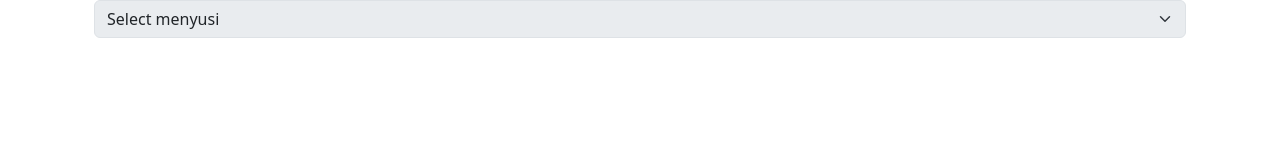
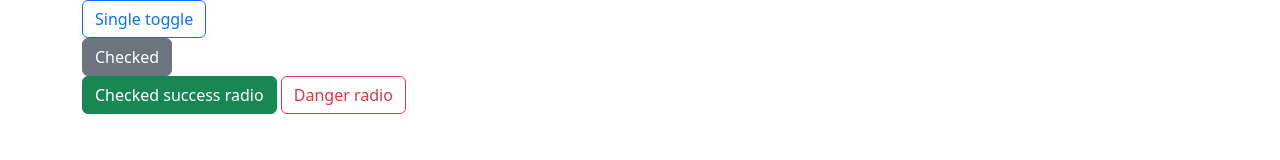
Before and after one commit to Abbos1202/bootstrap, a plain HTML site: page index.html in a window 1280 px wide. Drawn offline with Linux system fonts and the light colour scheme.

Commit message:
types of Checks

```diff
--- a/index.html
+++ b/index.html
@@ -13,76 +13,272 @@
     <link rel="stylesheet" href="main.css" />
   </head>
   <body>
-    <!-- Select -->
+    <!-- Checks -->
 
     <!-- <div class="container">
-      <select class="form-select" aria-label="Select uchun misol">
-        <option selected>Select menyusi</option>
-        <option value="1">Birinchi</option>
-        <option value="2">Ikkinchi</option>
-        <option value="3">Uchinchi</option>
-        <option value="4">To'rtinchi</option>
-      </select>
+      <div class="form-check">
+        <input type="checkbox" class="form-check-input" value="" id="default-checkbox">
+        <label for="default-checkbox" class="form-check-label">
+          Default checkbox
+        </label>
+      </div>
+      <div class="form-check">
+        <input type="checkbox" class="form-check-input" value="" id="checkeck-checkbox" checked>
+        <label for="checkeck-checkbox" class="form-check-label">
+          Tanlangan checkbox
+        </label>
+      </div>
     </div> -->
 
-    <!-- Sizing -->
+    <!-- Disabled checkbox -->
 
     <!-- <div class="container">
-      <select
-        class="form-select form-select-lg mb-3"
-        aria-label="form-select-lg uchun misol"
-      >
-        <option selected>Select menyusi</option>
-        <option value="1">Birinchi</option>
-        <option value="2">Ikkinchi</option>
-        <option value="3">Uchinchi</option>
-        <option value="4">To'rtinchi</option>
-      </select>
-
-      <select
-        class="form-select form-select-sm"
-        aria-label="form-select-sm uchun misol"
-      >
-        <option selected>Select menyusi</option>
-        <option value="1">Birinchi</option>
-        <option value="2">Ikkinchi</option>
-        <option value="3">Uchinchi</option>
-        <option value="4">To'rtinchi</option>
-      </select>
+      <div class="form-check">
+        <input
+          class="form-check-input"
+          type="checkbox"
+          value=""
+          id="flexCheckIndeterminateDisabled"
+          disabled
+        />
+        <label class="form-check-label" for="flexCheckIndeterminateDisabled">
+          Disabled indeterminate checkbox
+        </label>
+      </div>
+      <div class="form-check">
+        <input
+          class="form-check-input"
+          type="checkbox"
+          value=""
+          id="flexCheckDisabled"
+          disabled
+        />
+        <label class="form-check-label" for="flexCheckDisabled">
+          Disabled checkbox
+        </label>
+      </div>
+      <div class="form-check">
+        <input
+          class="form-check-input"
+          type="checkbox"
+          value=""
+          id="flexCheckCheckedDisabled"
+          checked
+          disabled
+        />
+        <label class="form-check-label" for="flexCheckCheckedDisabled">
+          Disabled checked checkbox
+        </label>
+      </div>
     </div> -->
 
-    <!-- Multiple select -->
+    <!-- Inline checkbox -->
 
     <!-- <div class="container">
-      <select
-      class="form-select"
-      multiple
-      aria-label="Multiple select uchun misol"
-    >
-      <option selected>Select menyusi</option>
-      <option value="1">Birinchi</option>
-      <option value="2">Ikkinchi</option>
-      <option value="3">Uchinchi</option>
-      <option value="4">To'rtinchi</option>
-    </select>
+      <div class="form-check form-check-inline">
+        <input
+          type="checkbox"
+          class="form-check-input"
+          id="inline checkbox-1"
+          value="option1"
+        />
+        <label for="inline checkbox-1" class="form-check-label">1</label>
+      </div>
+      <div class="form-check form-check-inline">
+        <input
+          type="checkbox"
+          class="form-check-input"
+          id="inline checkbox-1"
+          value="option1"
+          checked
+        />
+        <label for="inline checkbox-1" class="form-check-label">2</label>
+      </div>
+      <div class="form-check form-check-inline">
+        <input
+          type="checkbox"
+          class="form-check-input"
+          id="inline checkbox-1"
+          value="option1"
+          disabled
+        />
+        <label for="inline checkbox-1" class="form-check-label">3 (disabled)</label>
+      </div>
     </div> -->
 
-    <!-- Disabled select -->
+    <!-- Switch -->
+
+    <!-- <div class="container">
+      <div class="form-check form-switch">
+        <input class="form-check-input" type="checkbox" role="switch" id="flexSwitchCheckDefault">
+        <label class="form-check-label" for="flexSwitchCheckDefault">Default switch checkbox input</label>
+      </div>
+      <div class="form-check form-switch">
+        <input class="form-check-input" type="checkbox" role="switch" id="flexSwitchCheckChecked" checked>
+        <label class="form-check-label" for="flexSwitchCheckChecked">Checked switch checkbox input</label>
+      </div>
+      <div class="form-check form-switch">
+        <input class="form-check-input" type="checkbox" role="switch" id="flexSwitchCheckDisabled" disabled>
+        <label class="form-check-label" for="flexSwitchCheckDisabled">Disabled switch checkbox input</label>
+      </div>
+      <div class="form-check form-switch">
+        <input class="form-check-input" type="checkbox" role="switch" id="flexSwitchCheckCheckedDisabled" checked disabled>
+        <label class="form-check-label" for="flexSwitchCheckCheckedDisabled">Disabled checked switch checkbox input</label>
+      </div>
+    </div> -->
+
+    <!-- Reverse -->
+
+    <!-- <div class="container">
+      <div class="form-check form-check-reverse">
+        <input class="form-check-input" type="checkbox" value="" id="reverseCheck1">
+        <label class="form-check-label" for="reverseCheck1">
+          Reverse checkbox
+        </label>
+      </div>
+      <div class="form-check form-check-reverse">
+        <input class="form-check-input" type="checkbox" value="" id="reverseCheck2" disabled>
+        <label class="form-check-label" for="reverseCheck2">
+          Disabled reverse checkbox
+        </label>
+      </div>
+
+      <div class="form-check form-switch form-check-reverse">
+        <input class="form-check-input" type="checkbox" id="flexSwitchCheckReverse">
+        <label class="form-check-label" for="flexSwitchCheckReverse">Reverse switch checkbox input</label>
+      </div>
+    </div> -->
+
+    <!-- Without labels -->
+
+    <!-- <div class="container">
+      <div>
+        <input class="form-check-input" type="checkbox" id="checkboxNoLabel" value="" aria-label="...">
+      </div>
+
+      <div>
+        <input class="form-check-input" type="radio" name="radioNoLabel" id="radioNoLabel1" value="" aria-label="...">
+      </div>
+    </div> -->
+
+    <!-- Checkbox toggle buttons -->
+
+    <!-- <div class="container">
+      <input
+        type="checkbox"
+        class="btn-check"
+        id="btn-check"
+        autocomplete="off"
+      />
+      <label class="btn btn-primary" for="btn-check">Single toggle</label>
+
+      <input
+        type="checkbox"
+        class="btn-check"
+        id="btn-check-2"
+        checked
+        autocomplete="off"
+      />
+      <label class="btn btn-primary" for="btn-check-2">Checked</label>
+
+      <input
+        type="checkbox"
+        class="btn-check"
+        id="btn-check-3"
+        autocomplete="off"
+        disabled
+      />
+      <label class="btn btn-primary" for="btn-check-3">Disabled</label>
+    </div> -->
+
+    <!-- Radio toggle buttons -->
+
+    <!-- <div class="container">
+      <input
+        type="radio"
+        class="btn-check"
+        name="options"
+        id="option1"
+        autocomplete="off"
+        checked
+      />
+      <label class="btn btn-secondary" for="option1">Checked</label>
+
+      <input
+        type="radio"
+        class="btn-check"
+        name="options"
+        id="option2"
+        autocomplete="off"
+      />
+      <label class="btn btn-primary" for="option2">Radio</label>
+
+      <input
+        type="radio"
+        class="btn-check"
+        name="options"
+        id="option3"
+        autocomplete="off"
+        disabled
+      />
+      <label class="btn btn-secondary" for="option3">Disabled</label>
+
+      <input
+        type="radio"
+        class="btn-check"
+        name="options"
+        id="option4"
+        autocomplete="off"
+      />
+      <label class="btn btn-dark" for="option4">Radio</label>
+    </div> -->
+
+    <!-- Outlined styles -->
 
     <div class="container">
-      <div class="container">
-        <select
-        class="form-select"
-        aria-label="Disabled select uchun misol"
-        disabled
+      <input
+        type="checkbox"
+        class="btn-check"
+        id="btn-check-outlined"
+        autocomplete="off"
+      />
+      <label class="btn btn-outline-primary" for="btn-check-outlined"
+        >Single toggle</label
+      ><br />
+
+      <input
+        type="checkbox"
+        class="btn-check"
+        id="btn-check-2-outlined"
+        checked
+        autocomplete="off"
+      />
+      <label class="btn btn-outline-secondary" for="btn-check-2-outlined"
+        >Checked</label
+      ><br />
+
+      <input
+        type="radio"
+        class="btn-check"
+        name="options-outlined"
+        id="success-outlined"
+        autocomplete="off"
+        checked
+      />
+      <label class="btn btn-outline-success" for="success-outlined"
+        >Checked success radio</label
       >
-        <option selected>Select menyusi</option>
-        <option value="1">Birinchi</option>
-        <option value="2">Ikkinchi</option>
-        <option value="3">Uchinchi</option>
-        <option value="4">To'rtinchi</option>
-      </select>
-      </div>
+
+      <input
+        type="radio"
+        class="btn-check"
+        name="options-outlined"
+        id="danger-outlined"
+        autocomplete="off"
+      />
+      <label class="btn btn-outline-danger" for="danger-outlined"
+        >Danger radio</label
+      >
     </div>
 
     <script src="./bootstrap-5.3.0-dist/js/bootstrap.bundle.min.js"></script>
```
